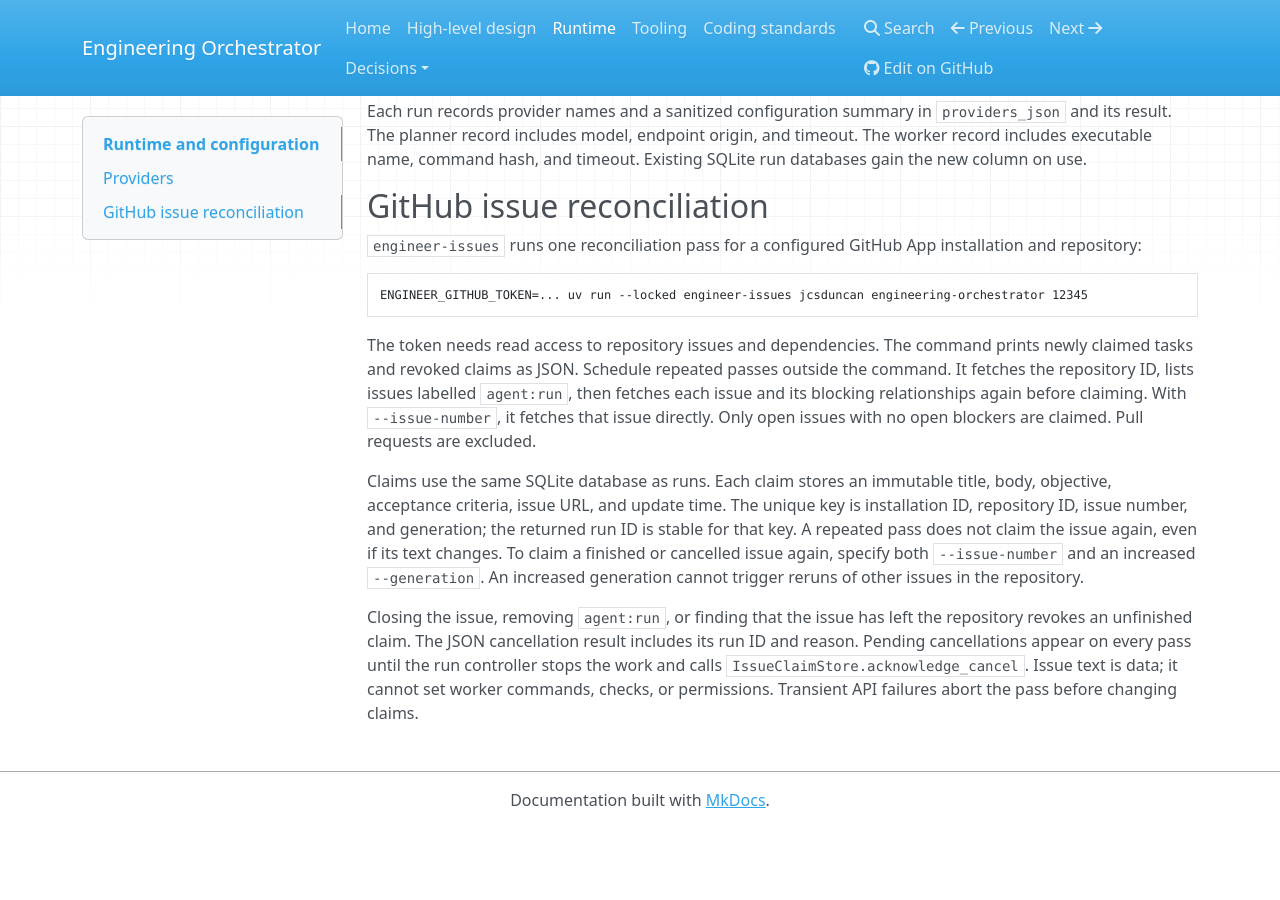
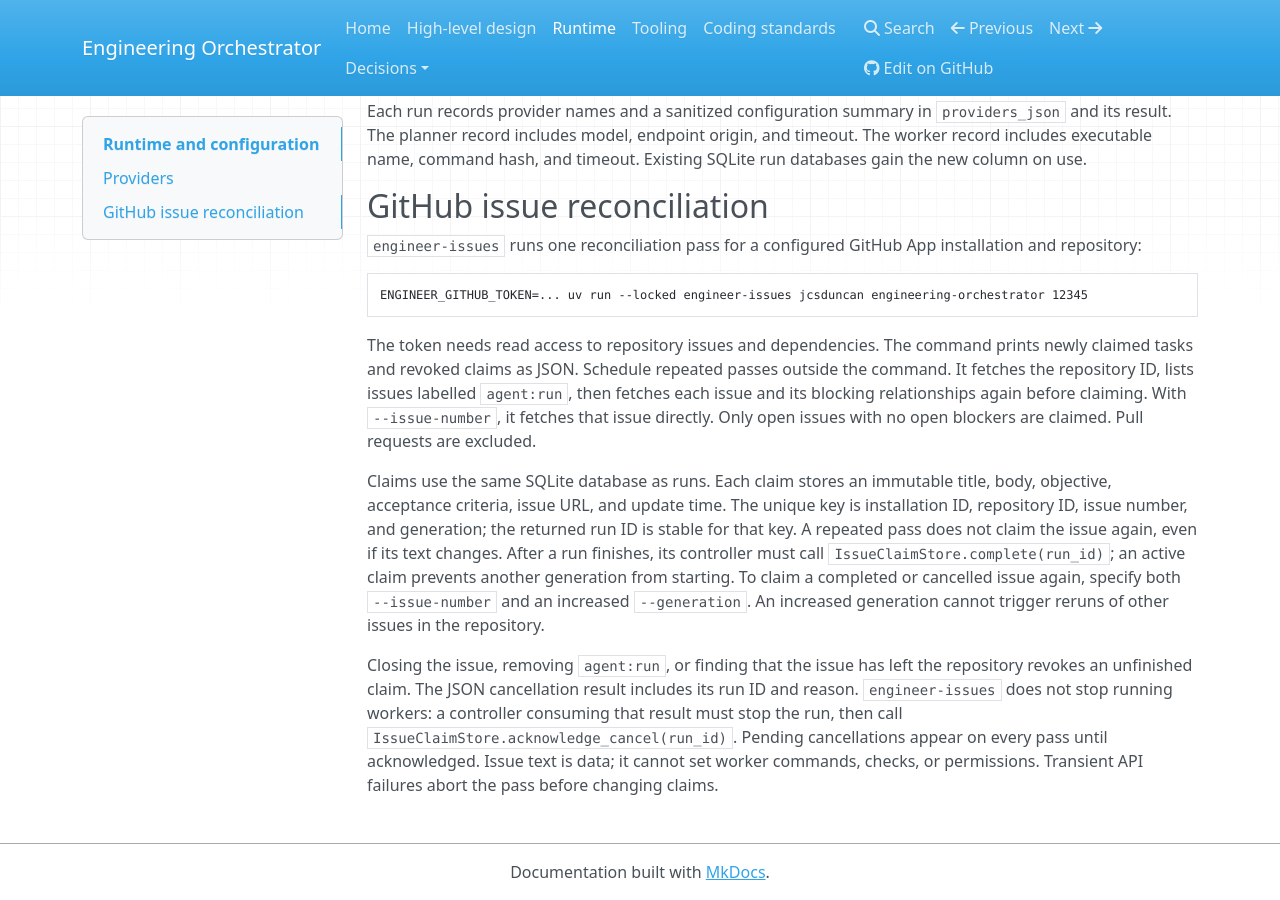
Before and after one commit to jcsduncan/engineering-orchestrator, an MkDocs documentation site: the page built from docs/runtime.md, in a window 1280 px wide and 900 px high, scrolled down 2329 px. Built offline with MkDocs 1.6.1, drawn with Linux system fonts in a browser that asks for light colours; nearby versions of some CDN libraries; before the commit the page ends 3157 px from its top, so only the background shows below that.

Commit message:
Clarify claim completion and cancellation handoff

```diff
--- a/docs/runtime.md
+++ b/docs/runtime.md
@@ -51,6 +51,6 @@ ENGINEER_GITHUB_TOKEN=... uv run --locked engineer-issues jcsduncan engineering-
 
 The token needs read access to repository issues and dependencies. The command prints newly claimed tasks and revoked claims as JSON. Schedule repeated passes outside the command. It fetches the repository ID, lists issues labelled `agent:run`, then fetches each issue and its blocking relationships again before claiming. With `--issue-number`, it fetches that issue directly. Only open issues with no open blockers are claimed. Pull requests are excluded.
 
-Claims use the same SQLite database as runs. Each claim stores an immutable title, body, objective, acceptance criteria, issue URL, and update time. The unique key is installation ID, repository ID, issue number, and generation; the returned run ID is stable for that key. A repeated pass does not claim the issue again, even if its text changes. To claim a finished or cancelled issue again, specify both `--issue-number` and an increased `--generation`. An increased generation cannot trigger reruns of other issues in the repository.
+Claims use the same SQLite database as runs. Each claim stores an immutable title, body, objective, acceptance criteria, issue URL, and update time. The unique key is installation ID, repository ID, issue number, and generation; the returned run ID is stable for that key. A repeated pass does not claim the issue again, even if its text changes. After a run finishes, its controller must call `IssueClaimStore.complete(run_id)`; an active claim prevents another generation from starting. To claim a completed or cancelled issue again, specify both `--issue-number` and an increased `--generation`. An increased generation cannot trigger reruns of other issues in the repository.
 
-Closing the issue, removing `agent:run`, or finding that the issue has left the repository revokes an unfinished claim. The JSON cancellation result includes its run ID and reason. Pending cancellations appear on every pass until the run controller stops the work and calls `IssueClaimStore.acknowledge_cancel`. Issue text is data; it cannot set worker commands, checks, or permissions. Transient API failures abort the pass before changing claims.
+Closing the issue, removing `agent:run`, or finding that the issue has left the repository revokes an unfinished claim. The JSON cancellation result includes its run ID and reason. `engineer-issues` does not stop running workers: a controller consuming that result must stop the run, then call `IssueClaimStore.acknowledge_cancel(run_id)`. Pending cancellations appear on every pass until acknowledged. Issue text is data; it cannot set worker commands, checks, or permissions. Transient API failures abort the pass before changing claims.
```
